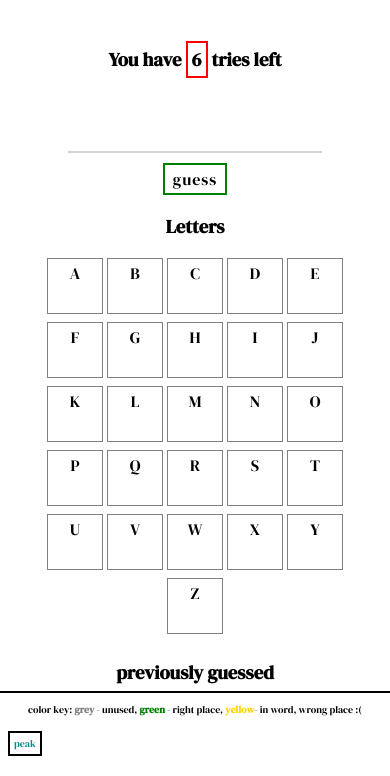
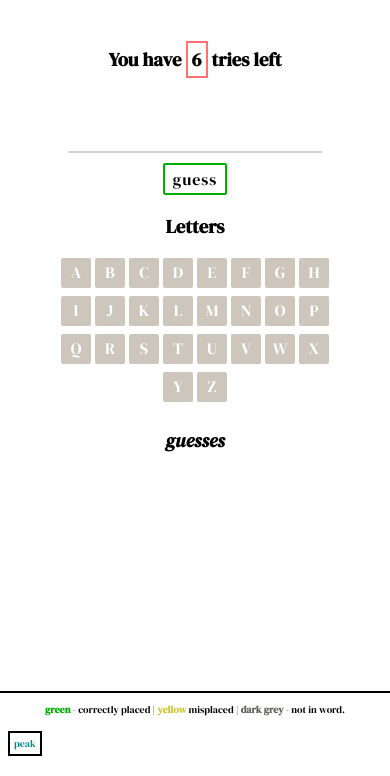
Before and after one commit to shaka3507/assignment6, a plain HTML site: page index.html in a window 390 px wide. Shown: the part 68-844 px from the top of the page. Drawn offline with Linux system fonts and the light colour scheme.

Commit message:
cleans up colors

```diff
--- a/index.html
+++ b/index.html
@@ -26,8 +26,8 @@
           input:focus {
               all: unset;
               line-height: 48px;
-              width: 275px;
-              border-bottom: 2px solid blue;
+              width: 250px;
+              border-bottom: 1px solid #7279e5;
               margin-top: 10px;
               text-align: center;
               text-transform: uppercase;
@@ -43,33 +43,34 @@
           #guess-btn {
               all: unset;
               margin-top: 10px;
-              border: 2px solid green;
+              border: 2px solid #03ae00;
               background: none;
               color: black;
               letter-spacing: 1px;
               padding: 3px 8px;
+              border-radius: 2px;
           }
 
-          #guess-btn:hover {
-              background-color: green;
+          #guess-btn:active {
+              background-color: #03ae00;
               color: white;
           }
       }
 
       .misplaced {
-          background-color: gold !important;
+          background-color: #ccc838 !important;
           width: 28px;
           height: 28px;
       }
 
       .wrong {
-          background-color: grey !important;
+          background-color: #66635E !important;
           width: 28px;
           height: 28px;
       }
 
       .correct {
-          background-color: green !important;
+          background-color: #03ae00 !important;
           color: white;
           width: 28px;
           height: 28px;
@@ -86,12 +87,12 @@
 
           div {
               margin: 0px 2px;
-              background-color: white;
+              background-color: #ccc6bd;
               padding: 3px;
               width: 24px;
+              border-radius: 2px;
               height: 24px;
-              border: 1px solid grey;
-              color: black;
+              color: white;
               margin-bottom: 8px;
               letter-height: 24px;
           }
@@ -106,17 +107,21 @@
       }
 
       #yellow {
-          color: gold;
+          color:  #ccc838;
           font-weight: 700;
       }
 
       #grey {
-          color: grey;
+          color: #66635E;
           font-weight: 700;
+      }
+      #darkgrey {
+         color: #66635E;
+         font-weight: 700;
       }
 
       #green {
-          color: green;
+          color: #03ae00;
           font-weight: 700;
       }
 
@@ -151,7 +156,7 @@
       }
 
       #guess-num {
-          border: 2px solid red;
+          border: 2px solid #ff7070;
           padding: 4px;
       }
 
@@ -173,6 +178,9 @@
       }
       /* for mobile views or smaller width screens */
       @media only screen and (max-width: 600px) {
+         .color-key {
+            font-size: 12px;
+         }
           .alphabet {
               margin-top: 20px;
               display: flex;
@@ -182,13 +190,8 @@
               margin: 0 auto;
 
               div {
-                  margin: 0px 2px;
-                  background-color: white;
-                  padding: 3px;
-                  width: 48px;
-                  height: 48px;
-                  border: 1px solid grey;
-                  color: black;
+                  width: 24px;
+                  height: 24px;
                   margin-bottom: 8px;
                   letter-height: 50px;
               }
@@ -262,13 +265,15 @@
       <div class="letter" id="y">Y</div>
       <div class="letter" id="z">Z</div>
    </div>
-   <h3>previously guessed</h3>
+   <h3><em>guesses</em></h3>
    <div id="guesses"></div>
    <footer>
       <div class="debug-container">
          <button id="debug">peak</button><span id='solution-debug'></span>
       </div>
-      <p>color key: <span id="grey">grey</span> - unused, <span id="green">green</span> - right place, <span id="yellow">yellow</span>- in word, wrong place :(</p>
+      <p id="color-key">
+         <span id="green">green</span> - correctly placed | <span id="yellow">yellow</span> misplaced | <span id="darkgrey">dark grey</span> - not in word.
+      </p>
    </footer>
    <script>
 
@@ -339,7 +344,7 @@
                result += `<span id='grey'>${guess[i]}<span>`
             }
          }
-         return result + '<br>'
+         return result += '<br>'
       }
 
       // main onload function
```
